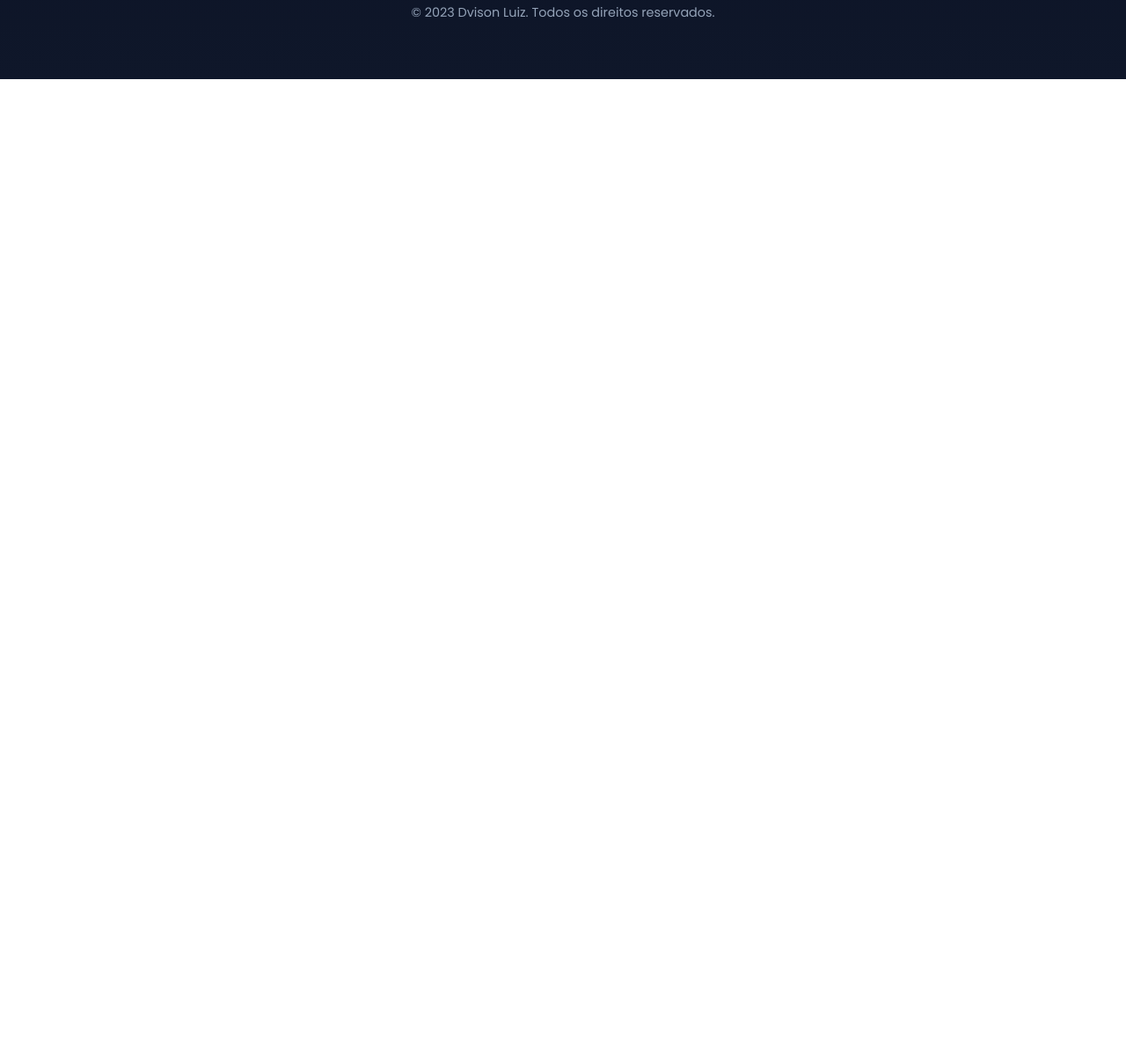
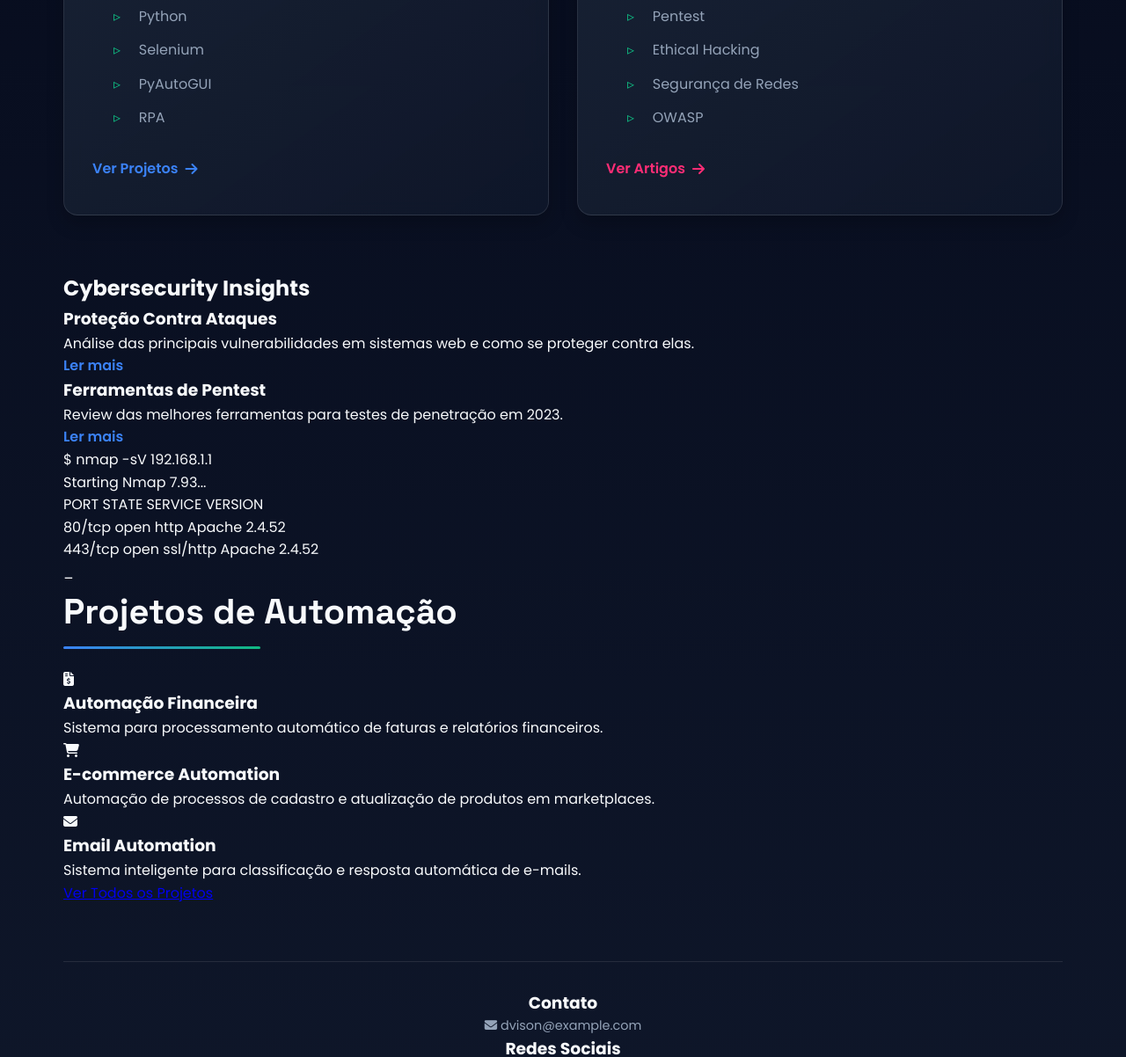
Before and after one commit to LuizWhoami/portfolio, a plain HTML site: page index.html in a window 1280 px wide. Shown: the part 1110-2312 px from the top of the page at 88% size. Before the commit the page ends 1200 px from the top, so only its background shows below. Drawn offline with Linux system fonts and the light colour scheme.

Commit message:
Update index.html

```diff
--- a/index.html
+++ b/index.html
@@ -19,14 +19,37 @@
           <li><a href="cybersecurity.html">Cybersecurity</a></li>
         </ul>
       </nav>
+      <div class="mobile-menu">
+        <i class="fas fa-bars"></i>
+      </div>
     </header>
 
     <section class="hero">
+      <div class="hero-content">
         <h1>Dvison Luiz</h1>
         <h2>Desenvolvedor de <span class="highlight">Automações</span> e Especialista em <span class="cyber-highlight">Cybersecurity</span></h2>
+        <p>Transformando processos complexos em soluções simples e seguras.</p>
+        <div class="hero-buttons">
+          <a href="#automation" class="btn btn-primary">Automações</a>
+          <a href="#cybersecurity" class="btn btn-secondary">Cybersecurity</a>
+        </div>
+      </div>
+      <div class="hero-image">
+        <div class="code-animation">
+          <pre><code class="language-python"># Exemplo de automação
+import pyautogui
+import time
+
+def automate_task():
+    pyautogui.click(100, 100)
+    pyautogui.typewrite('Hello, World!')
+    time.sleep(1)
+    pyautogui.hotkey('ctrl', 's')</code></pre>
+        </div>
+      </div>
     </section>
 
-    <section>
+    <section id="automation" class="services">
       <h2 class="section-title">Áreas de Atuação</h2>
       <div class="cards-grid">
         <div class="card">
@@ -35,6 +58,12 @@
           </div>
           <h3>Automações</h3>
           <p>Desenvolvimento de soluções automatizadas para otimizar processos e aumentar a produtividade.</p>
+          <ul class="skills-list">
+            <li>Python</li>
+            <li>Selenium</li>
+            <li>PyAutoGUI</li>
+            <li>RPA</li>
+          </ul>
           <a href="automacoes.html" class="card-link">
             Ver Projetos
             <i class="fas fa-arrow-right"></i>
@@ -47,6 +76,12 @@
           </div>
           <h3>Cybersecurity</h3>
           <p>Análise de vulnerabilidades, pentest e desenvolvimento de soluções de segurança cibernética.</p>
+          <ul class="skills-list">
+            <li>Pentest</li>
+            <li>Ethical Hacking</li>
+            <li>Segurança de Redes</li>
+            <li>OWASP</li>
+          </ul>
           <a href="cybersecurity.html" class="card-link">
             Ver Artigos
             <i class="fas fa-arrow-right"></i>
@@ -55,7 +90,71 @@
       </div>
     </section>
 
+    <section id="cybersecurity" class="cyber-section">
+      <div class="cyber-content">
+        <h2>Cybersecurity Insights</h2>
+        <div class="cyber-post">
+          <h3>Proteção Contra Ataques</h3>
+          <p>Análise das principais vulnerabilidades em sistemas web e como se proteger contra elas.</p>
+          <a href="cybersecurity.html#protecao" class="read-more">Ler mais</a>
+        </div>
+        <div class="cyber-post">
+          <h3>Ferramentas de Pentest</h3>
+          <p>Review das melhores ferramentas para testes de penetração em 2023.</p>
+          <a href="cybersecurity.html#ferramentas" class="read-more">Ler mais</a>
+        </div>
+      </div>
+      <div class="cyber-image">
+        <div class="terminal-animation">
+          <div class="terminal-header">
+            <span class="red-dot"></span>
+            <span class="yellow-dot"></span>
+            <span class="green-dot"></span>
+          </div>
+          <div class="terminal-body">
+            <p>$ nmap -sV 192.168.1.1</p>
+            <p>Starting Nmap 7.93...</p>
+            <p>PORT     STATE SERVICE VERSION</p>
+            <p>80/tcp   open  http    Apache 2.4.52</p>
+            <p>443/tcp  open  ssl/http Apache 2.4.52</p>
+            <p class="blinking-cursor">_</p>
+          </div>
+        </div>
+      </div>
+    </section>
+
+    <section class="automation-section">
+      <h2 class="section-title">Projetos de Automação</h2>
+      <div class="automation-grid">
+        <div class="automation-card">
+          <i class="fas fa-file-invoice-dollar"></i>
+          <h3>Automação Financeira</h3>
+          <p>Sistema para processamento automático de faturas e relatórios financeiros.</p>
+        </div>
+        <div class="automation-card">
+          <i class="fas fa-shopping-cart"></i>
+          <h3>E-commerce Automation</h3>
+          <p>Automação de processos de cadastro e atualização de produtos em marketplaces.</p>
+        </div>
+        <div class="automation-card">
+          <i class="fas fa-envelope"></i>
+          <h3>Email Automation</h3>
+          <p>Sistema inteligente para classificação e resposta automática de e-mails.</p>
+        </div>
+      </div>
+      <div class="center-button">
+        <a href="automacoes.html" class="btn btn-primary">Ver Todos os Projetos</a>
+      </div>
+    </section>
+
     <footer>
+      <div class="footer-content">
+        <div class="footer-section">
+          <h3>Contato</h3>
+          <p><i class="fas fa-envelope"></i> dvison@example.com</p>
+        </div>
+        <div class="footer-section">
+          <h3>Redes Sociais</h3>
           <div class="social-links">
             <a href="https://github.com/LuizWhoami" class="social-link" target="_blank">
               <i class="fab fa-github"></i>
@@ -67,8 +166,14 @@
               <i class="fab fa-youtube"></i>
             </a>
           </div>
+        </div>
+      </div>
+      <div class="footer-bottom">
         <p>&copy; 2023 Dvison Luiz. Todos os direitos reservados.</p>
+      </div>
     </footer>
   </div>
+
+  <script src="script.js"></script>
 </body>
 </html>
```
Lines whose indentation alone changed are shown as unchanged.
